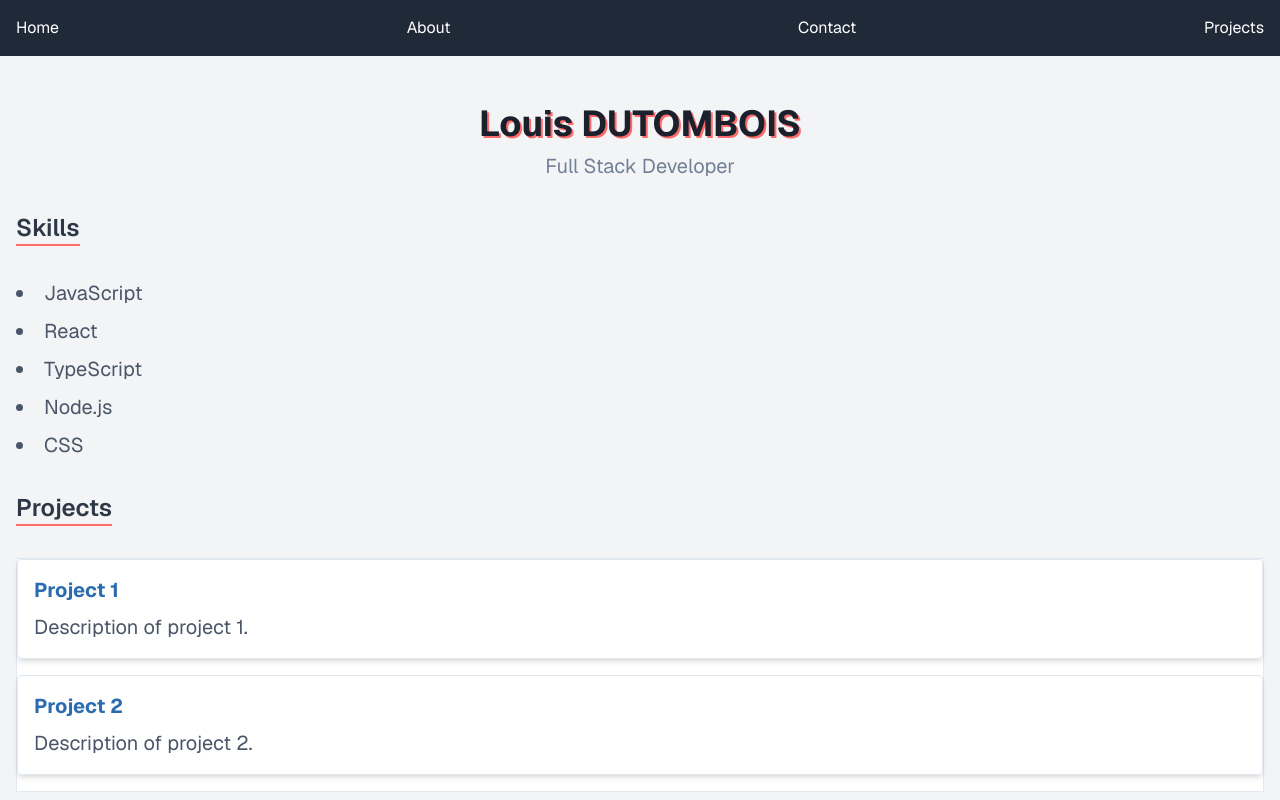
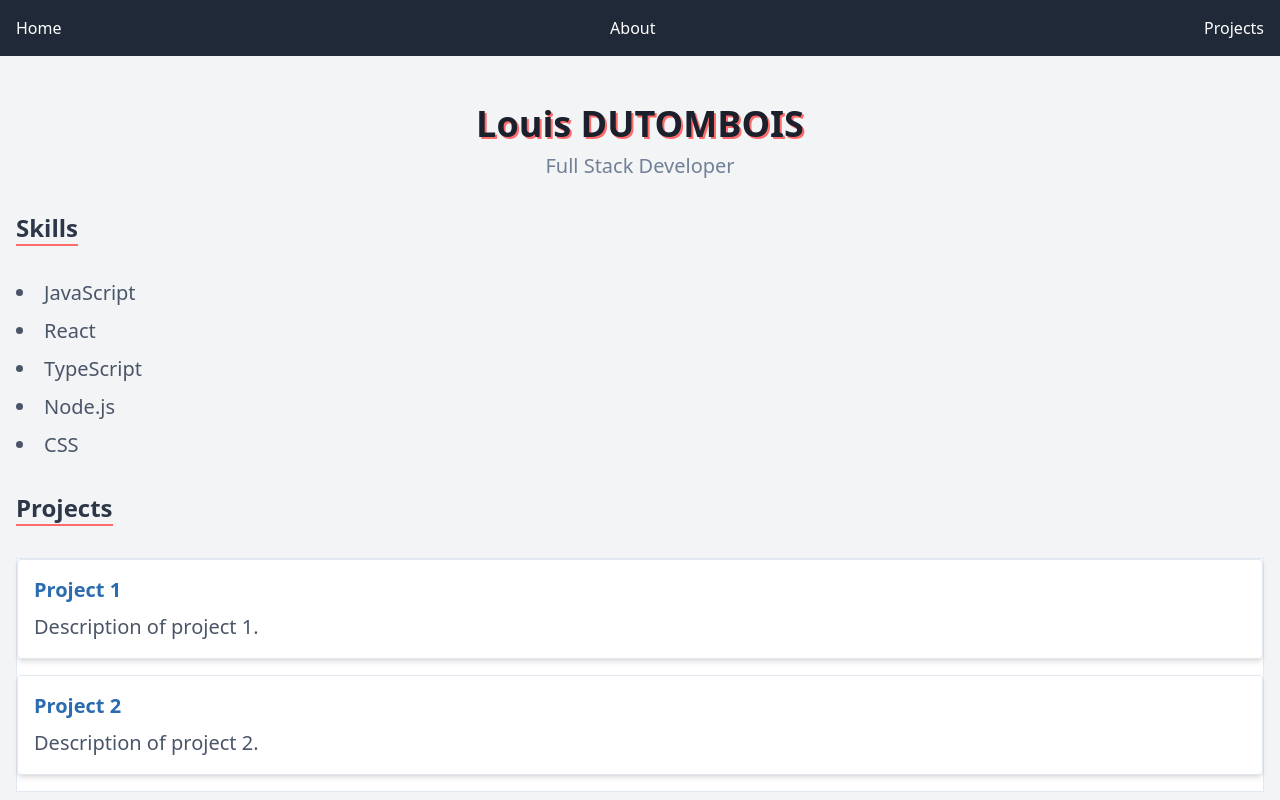
Before and after one commit to Louis-DUTOMBOIS/Portfolio-next, a Next.js app: page / in a window 1280 px wide. Shown: the top 800 px of the page. Built offline with nearby package versions, Linux system fonts and the light colour scheme.

Commit message:
Ajout du portfolio et des nouvelles pages

```diff
--- a/app/Contact/page.tsx
+++ /dev/null
@@ -1,32 +0,0 @@
-import React from "react";
-
-const ContactPage = () => {
-    return (
-        <div className="min-h-screen bg-gray-100 p-4">
-            <header className="text-center my-8">
-                <h1 className="text-4xl font-bold">Contact Me</h1>
-                <p className="text-xl mt-2">I'd love to hear from you!</p>
-            </header>
-            <section className="my-8">
-                <h2 className="text-2xl font-semibold">Email</h2>
-                <p className="mt-4 text-lg">louis.dutombois@gmail.com</p>
-            </section>
-            <section className="my-8">
-                <h2 className="text-2xl font-semibold">Social Media</h2>
-                <div className="mt-4 flex justify-center space-x-4">
-                    <a href="https://www.linkedin.com/in/louis-dutombois" target="_blank" rel="noopener noreferrer" className="text-blue-600 hover:underline">
-                        LinkedIn
-                    </a>
-                    <a href="https://github.com/Louis-DUTOMBOIS" target="_blank" rel="noopener noreferrer" className="text-gray-800 hover:underline">
-                        GitHub
-                    </a>
-                    <a href="https://twitter.com/louis_dutombois" target="_blank" rel="noopener noreferrer" className="text-blue-400 hover:underline">
-                        Twitter
-                    </a>
-                </div>
-            </section>
-        </div>
-    );
-};
-
-export default ContactPage;
--- a/app/NavBar/MobileNav.tsx
+++ b/app/NavBar/MobileNav.tsx
@@ -1,40 +1,24 @@
 import React from "react";
-import { BrowserRouter as Router, NavLink, Route, Routes } from "react-router-dom";
-import AboutPage from "@/app/About/page";
-import ContactPage from "@/app/Contact/page";
-import ProjectsPage from "@/app/Projects/page";
-import HomePage from "@/app/page";
+import Link from "next/link";
 
 const MobileNav = () => {
     return (
-        <Router>
         <nav className="bg-gray-800 p-4 text-white">
             <ul className="flex justify-between">
                 <li>
-                        <NavLink to="/" aria-current=
-                            "page" className="nav-link">Home</NavLink>
+                    <Link href="/" aria-current=
+                        "page" className="nav-link">Home</Link>
                 </li>
                 <li>
-                        <NavLink to="/about" aria-current=
-                            "page" className="nav-link">About</NavLink>
+                    <Link href="/About/" aria-current=
+                        "page" className="nav-link">About</Link>
                 </li>
                 <li>
-                        <NavLink to="/contact" aria-current=
-                            "page" className="nav-link">Contact</NavLink>
-                    </li>
-                    <li>
-                        <NavLink to="/projects" aria-current=
-                            "page" className="nav-link">Projects</NavLink>
+                    <Link href="/Projects/" aria-current=
+                        "page" className="nav-link">Projects</Link>
                 </li>
             </ul>
         </nav>
-            <Routes>
-                <Route path="/" element={<HomePage/>}/>
-                <Route path="/about" element={<AboutPage/>}> About </Route>
-                <Route path="/contact" element={<ContactPage/>}>About</Route>
-                <Route path="/projects" element={<ProjectsPage/>}>About</Route>
-            </Routes>
-        </Router>
     );
 }
 
--- a/app/NavBar/Nav.tsx
+++ /dev/null
@@ -1,41 +0,0 @@
-import React from "react";
-import {BrowserRouter as Router, NavLink, Route, Routes} from "react-router-dom";
-import AboutPage from "@/app/About/page";
-import ContactPage from "@/app/Contact/page";
-import ProjectsPage from "@/app/Projects/page";
-import HomePage from "@/app/page";
-
-const Nav = () => {
-    return (
-        <Router>
-            <nav className="bg-gray-800 p-4 text-white">
-                <ul className="flex justify-between">
-                    <li>
-                        <NavLink to="/" aria-current=
-                            "page"  className="nav-link">Home</NavLink>
-                    </li>
-                    <li>
-                        <NavLink to="/about" aria-current=
-                            "page" className="nav-link">About</NavLink>
-                    </li>
-                    <li>
-                        <NavLink to="/contact" aria-current=
-                            "page"  className="nav-link">Contact</NavLink>
-                    </li>
-                    <li>
-                        <NavLink to="/projects" aria-current=
-                            "page" className="nav-link">Projects</NavLink>
-                    </li>
-                </ul>
-            </nav>
-                <Routes>
-                    <Route path="/" element={<HomePage/>} />
-                    <Route path="/about" element={<AboutPage /> }></Route>
-                    <Route path="/contact" element={<ContactPage />} ></Route>
-                    <Route path="/projects" element={<ProjectsPage />}></Route>
-                </Routes>
-        </Router>
-    );
-}
-
-export default Nav;
--- a/app/NavBar/ResponsiveNav.tsx
+++ b/app/NavBar/ResponsiveNav.tsx
@@ -1,26 +1,12 @@
 "use client";
 
-import Nav from "@/app/NavBar/Nav";
 import MobileNav from "@/app/NavBar/MobileNav";
-import { useEffect, useState } from "react";
 
 const ResponsiveNav = () => {
-    const [isMobile, setIsMobile] = useState(false);
-
-    useEffect(() => {
-        const handleResize = () => {
-            setIsMobile(window.innerWidth <= 768);
-        };
-
-        handleResize(); // Set initial value
-        window.addEventListener("resize", handleResize);
-
-        return () => window.removeEventListener("resize", handleResize);
-    }, []);
 
     return (
         <div>
-            {isMobile ? <MobileNav /> : <Nav />}
+            <MobileNav />
         </div>
     );
 }
--- a/app/globals.css
+++ b/app/globals.css
@@ -4,7 +4,6 @@
 @tailwind utilities;
 
 body {
-    font-family: var(--font-geist-sans), sans-serif;
     background-color: #f0f0f0;
     color: #333;
 }
--- a/app/layout.tsx
+++ b/app/layout.tsx
@@ -30,6 +30,7 @@ export default function RootLayout({
             className={`${geistSans.variable} ${geistMono.variable} antialiased`}
         >
         <ResponsiveNav/>
+        <main>{children}</main>
         <Footer/>
         </body>
         </html>
```
Lines whose indentation alone changed are shown as unchanged.
